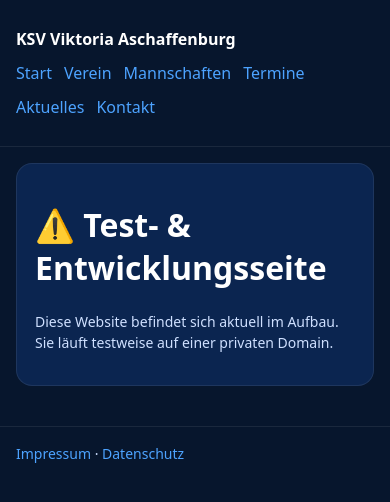
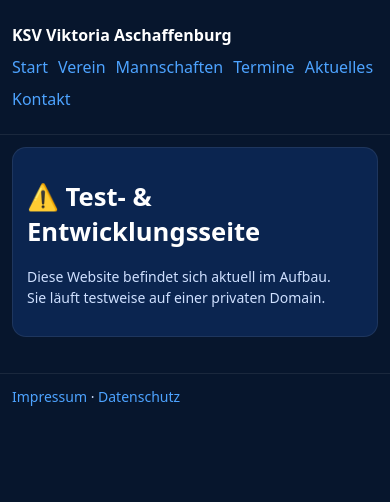
Before and after one commit to bhashelios/ksvvab, a plain HTML site: page index.html in a window 390 px wide. Drawn offline with Linux system fonts and the light colour scheme.

Commit message:
mobile version optimized

```diff
--- a/assets/css/site.css
+++ b/assets/css/site.css
@@ -63,3 +63,25 @@ nav {
   font-size: 14px;
   line-height: 1.5;
 }
+
+/* Bilder immer responsiv */
+img { max-width: 100%; height: auto; display: block; }
+
+/* Mobile Anpassungen */
+@media (max-width: 600px) {
+  .wrap { padding: 12px; }
+  .card { padding: 14px; border-radius: 14px; }
+
+  nav {
+    flex-direction: column;
+    align-items: flex-start;
+    gap: 10px;
+  }
+
+  .links {
+    width: 100%;
+    gap: 10px;
+  }
+
+  h1 { font-size: 1.6rem; }
+}
```
